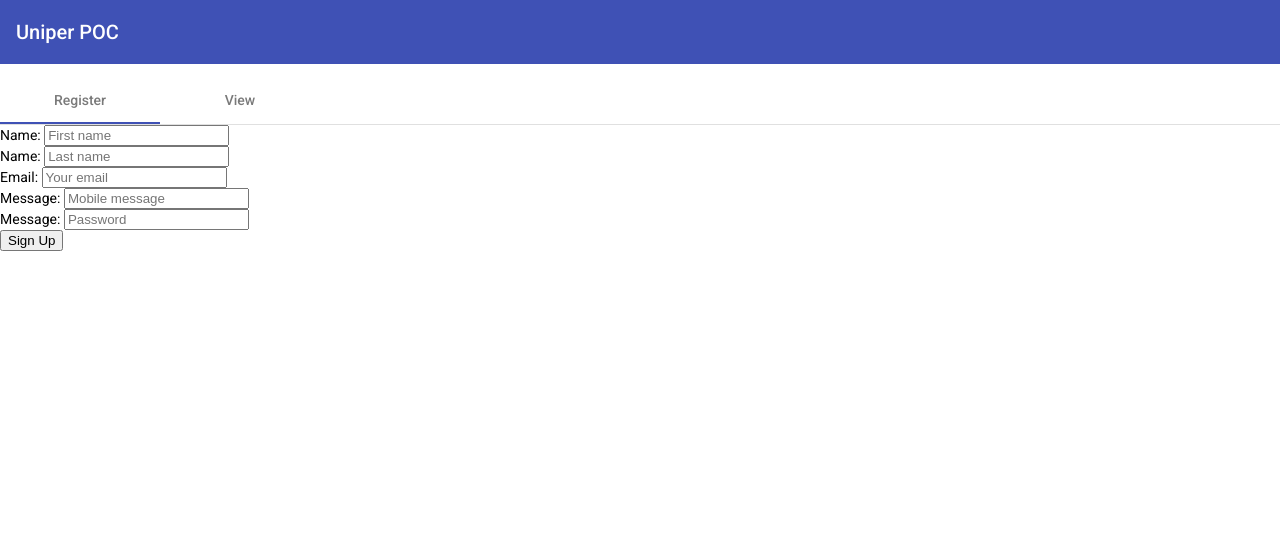
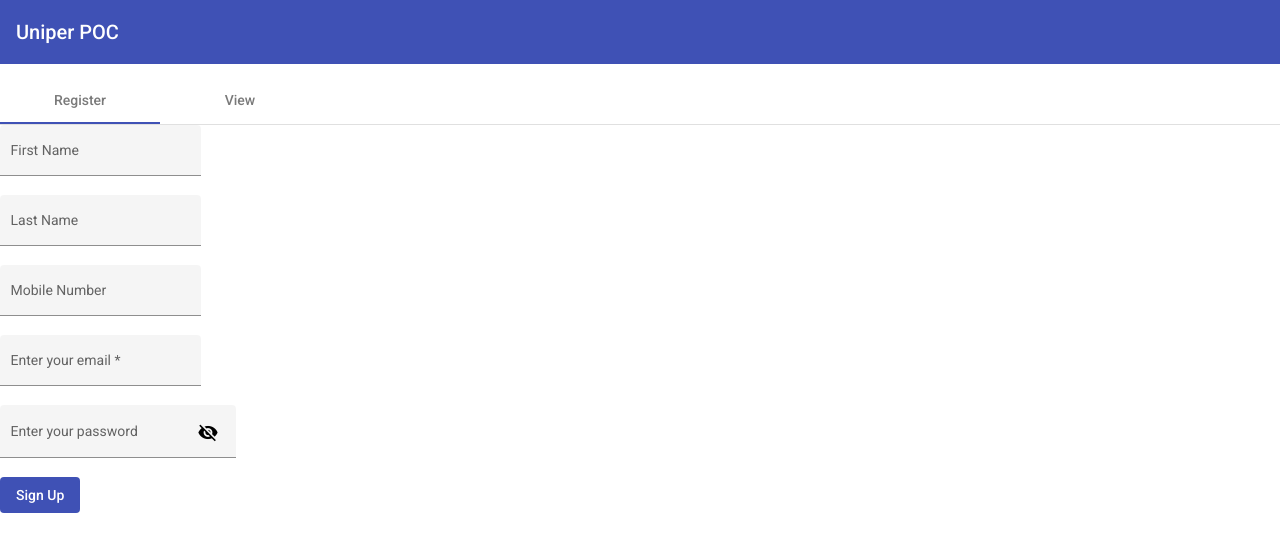
Before and after one commit to TrellixVulnTeam/AngularHelp_ROXW, an Angular app in the folder uniper-db-poc/: page /register-component in a window 1280 px wide. Shown: the top 552 px of the page. Built offline with nearby package versions, Linux system fonts and the light colour scheme.

Commit message:
register page completed

```diff
--- a/uniper-db-poc/src/app/material.module.ts
+++ b/uniper-db-poc/src/app/material.module.ts
@@ -9,9 +9,10 @@ import {MatCardModule}  from '@angular/material/card';
 import {MatMenuModule}  from '@angular/material/menu';
 import {MatIconModule}  from '@angular/material/icon';
 import {MatTabsModule} from '@angular/material/tabs';
+import {MatSelectModule} from '@angular/material/select';
 @NgModule({
-  imports: [MatButtonModule, MatTabsModule , MatCheckboxModule,MatToolbarModule,MatInputModule,MatProgressSpinnerModule,MatCardModule,MatMenuModule,MatIconModule],
-  exports: [MatButtonModule, MatTabsModule , MatCheckboxModule,MatToolbarModule,MatInputModule,MatProgressSpinnerModule,MatCardModule,MatMenuModule, MatIconModule]
+  imports: [MatButtonModule,MatSelectModule, MatTabsModule , MatCheckboxModule,MatToolbarModule,MatInputModule,MatProgressSpinnerModule,MatCardModule,MatMenuModule,MatIconModule],
+  exports: [MatButtonModule,MatSelectModule, MatTabsModule , MatCheckboxModule,MatToolbarModule,MatInputModule,MatProgressSpinnerModule,MatCardModule,MatMenuModule, MatIconModule]
 })
 
 
--- a/uniper-db-poc/src/app/register/register.component.css
+++ b/uniper-db-poc/src/app/register/register.component.css
@@ -0,0 +1,20 @@
+.example-container .mat-form-field + .mat-form-field {
+    margin-left: 8px;
+  }
+
+  .example-right-align {
+    text-align: right;
+  }
+
+  input.example-right-align::-webkit-outer-spin-button,
+  input.example-right-align::-webkit-inner-spin-button {
+    display: none;
+  }
+
+  input.example-right-align {
+    -moz-appearance: textfield;
+  }
+  .example-button-row button,
+.example-button-row a {
+  margin-right: 8px;
+}
--- a/uniper-db-poc/src/app/register/register.component.html
+++ b/uniper-db-poc/src/app/register/register.component.html
@@ -1,35 +1,32 @@
 <div>
-    <form [formGroup]="userForm" (ngSubmit)="onSubmit(userForm)">
-        <div>
-          <label>
-            Name:
-            <input formControlName="firstName" placeholder="First name">
-          </label>
-        </div>
-        <div>
-            <label>
-              Name:
-              <input formControlName="lastName" placeholder="Last name">
-            </label>
-          </div>
-        <div>
-          <label>
-            Email:
-            <input type="email" formControlName="email" placeholder="Your email">
-          </label>
-        </div>
-        <div>
-          <label>
-            Message:
-            <input type="number" formControlName="mobileNumber" placeholder="Mobile message">
-          </label>
-        </div>
-        <div>
-            <label>
-              Message:
-              <input type="password" formControlName="password" placeholder="Password">
-            </label>
-          </div>
-        <button type="submit">Sign Up</button>
-      </form>
+  <form [formGroup]="userForm" (ngSubmit)="onSubmit(userForm)">
+    <div class="example-container">
+      <mat-form-field appearance="fill">
+        <mat-label>First Name</mat-label>
+        <input formControlName="firstName" matInput>
+      </mat-form-field><br>
+      <mat-form-field appearance="fill">
+        <mat-label>Last Name</mat-label>
+        <input formControlName="lastName" matInput>
+      </mat-form-field><br>
+      <mat-form-field appearance="fill">
+        <mat-label>Mobile Number</mat-label>
+        <input formControlName="mobileNumber" matInput>
+      </mat-form-field><br>
+      <mat-form-field appearance="fill">
+        <mat-label>Enter your email</mat-label>
+        <input formControlName="email" matInput placeholder="pat@example.com" [formControl]="email" required>
+        <mat-error *ngIf="email.invalid">{{getErrorMessage()}}</mat-error>
+      </mat-form-field><br>
+      <mat-form-field appearance="fill">
+        <mat-label>Enter your password</mat-label>
+        <input formControlName="password" matInput [type]="hide ? 'password' : 'text'">
+        <button mat-icon-button matSuffix (click)="hide = !hide" [attr.aria-label]="'Hide password'" [attr.aria-pressed]="hide">
+          <mat-icon>{{hide ? 'visibility_off' : 'visibility'}}</mat-icon>
+        </button>
+      </mat-form-field><br>
+      <button mat-flat-button color="primary" type="submit">Sign Up</button>
+    </div>
+
+  </form>
 </div>
--- a/uniper-db-poc/src/app/register/register.component.ts
+++ b/uniper-db-poc/src/app/register/register.component.ts
@@ -1,5 +1,5 @@
 import { Component, OnInit } from '@angular/core';
-import { FormBuilder , FormGroup, Validators } from '@angular/forms';
+import { FormBuilder , FormControl, FormGroup, Validators } from '@angular/forms';
 import { User } from '../user.model';
 import { UserserviceService } from '../userservice.service';
 
@@ -10,6 +10,7 @@ import { UserserviceService } from '../userservice.service';
 })
 export class RegisterComponent implements OnInit {
   userForm: FormGroup ;
+  hide = true;
 
   constructor(private formBuilder: FormBuilder,private userService:UserserviceService) {
    }
@@ -31,5 +32,14 @@ export class RegisterComponent implements OnInit {
       console.log(data);
     })
  }
+ email = new FormControl('', [Validators.required, Validators.email]);
+
+  getErrorMessage() {
+    if (this.email.hasError('required')) {
+      return 'You must enter a value';
+    }
+
+    return this.email.hasError('email') ? 'Not a valid email' : '';
+  }
 
 }
```
